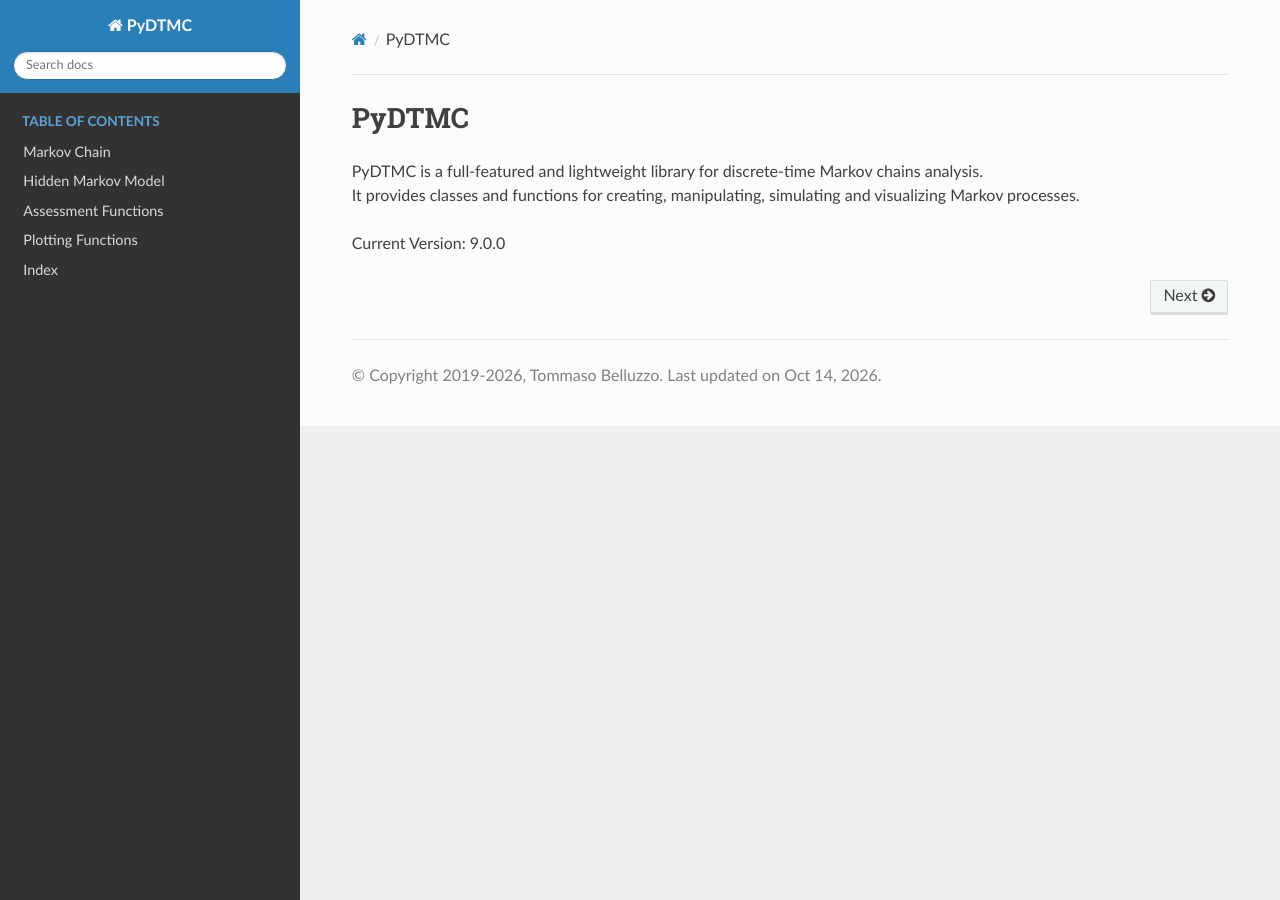
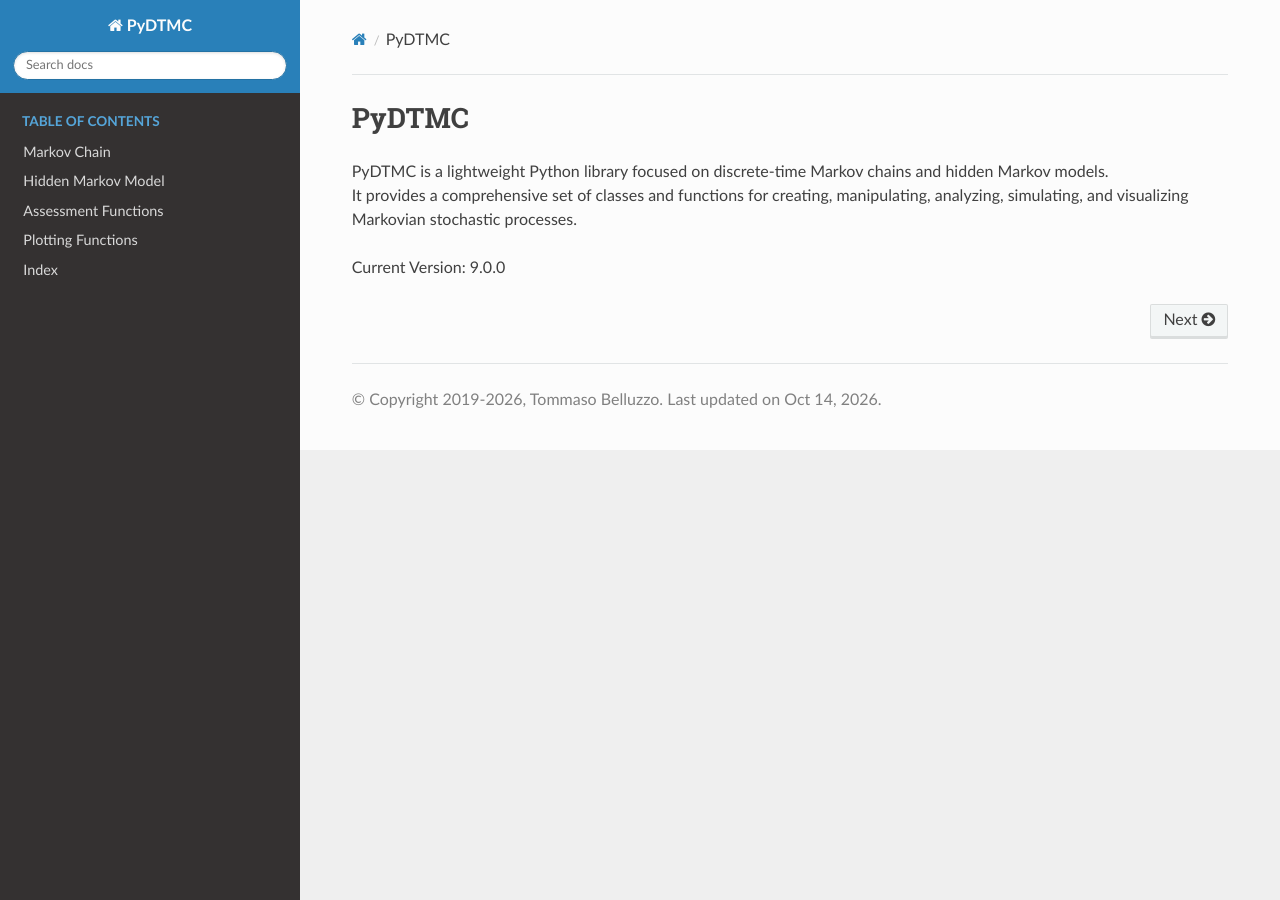
Before and after one commit to TommasoBelluzzo/PyDTMC, a Sphinx documentation site: the page built from docs/source/index.rst, in a window 1280 px wide. Built offline with Sphinx 7.4.7 and the Read the Docs theme 3.1.0, drawn with Linux system fonts in a browser that asks for light colours; pages that are not in the unit, such as notebooks, are missing from menus.

Commit message:
Revise PyDTMC library description in index.rst
Updated the description of the PyDTMC library to emphasize its focus on discrete-time Markov chains and hidden Markov models, and improved clarity on its features.

```diff
--- a/docs/source/index.rst
+++ b/docs/source/index.rst
@@ -13,7 +13,7 @@ PyDTMC
 	custom_exceptions
 	genindex
 
-| PyDTMC is a full-featured and lightweight library for discrete-time Markov chains analysis.
-| It provides classes and functions for creating, manipulating, simulating and visualizing Markov processes.
+| PyDTMC is a lightweight Python library focused on discrete-time Markov chains and hidden Markov models.
+| It provides a comprehensive set of classes and functions for creating, manipulating, analyzing, simulating, and visualizing Markovian stochastic processes.
 
 | Current Version: |version|
```
